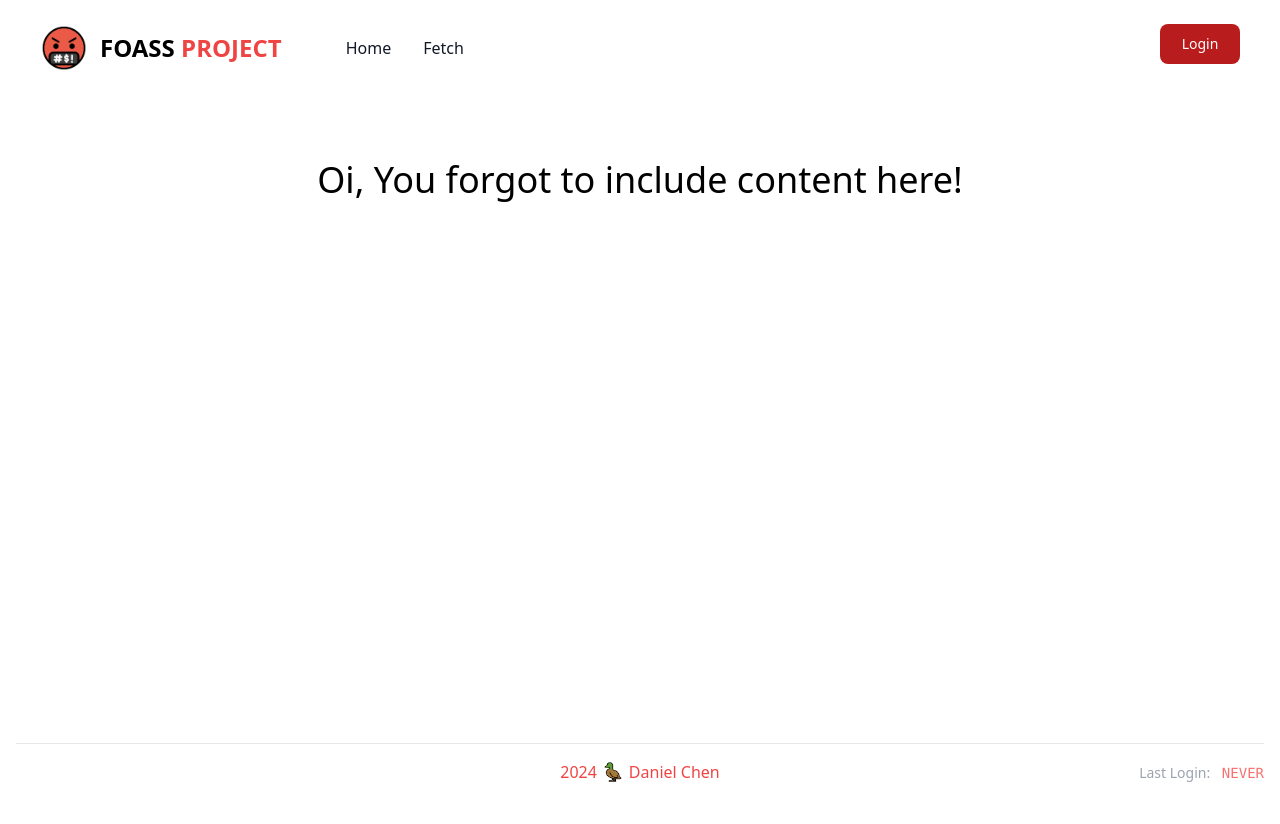
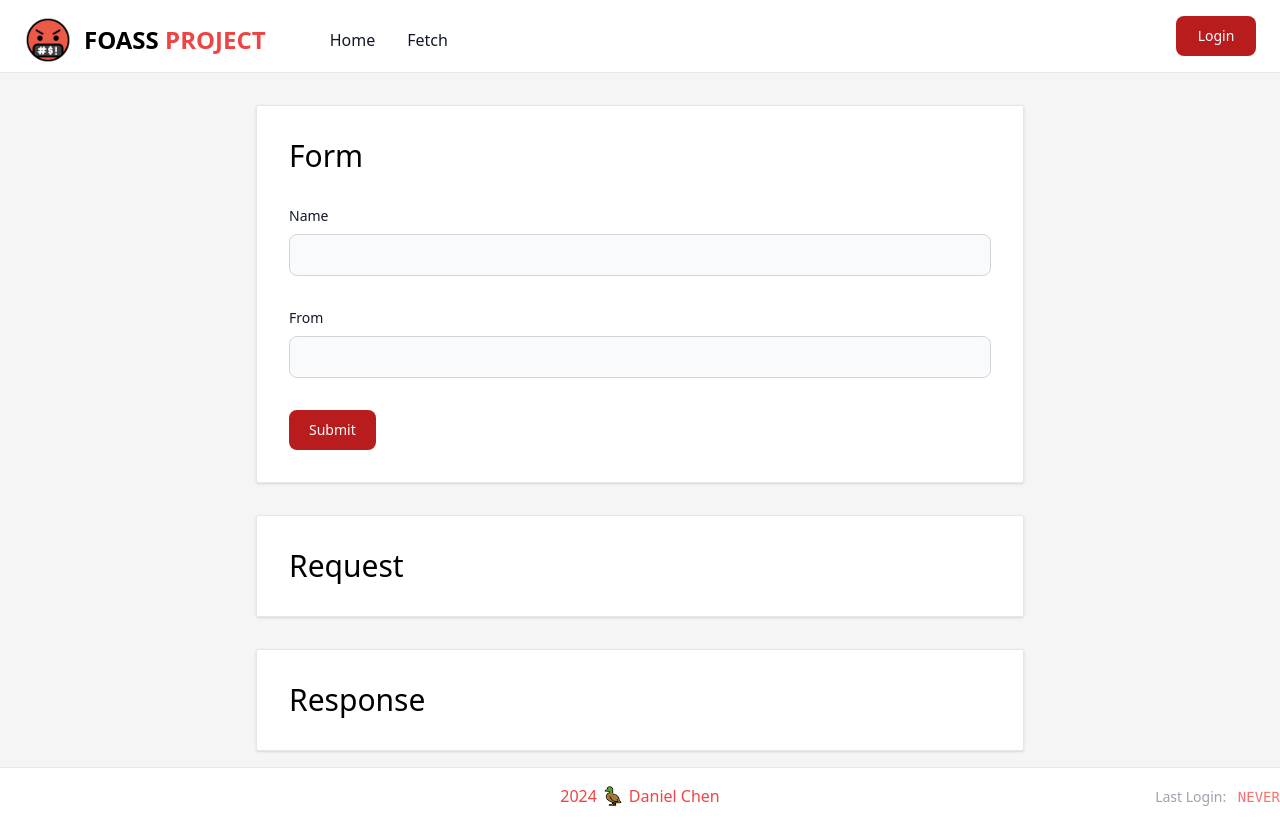
Before and after one commit to TheSuperCoolDuck/foass-project, a Vue app: page /fetch in a window 1280 px wide. Before the commit the page ends 800 px from the top, so only its background shows below. Built offline with nearby package versions, Linux system fonts and the light colour scheme.

Commit message:
basic skeleton layout of fetch page

```diff
--- a/package.json
+++ b/package.json
@@ -17,7 +17,8 @@
     "pinia": "^2.1.7",
     "pinia-plugin-persistedstate": "^4.1.1",
     "vue": "^3.4.29",
-    "vue-router": "^4.3.3"
+    "vue-router": "^4.3.3",
+    "vuelidate": "^0.7.7"
   },
   "devDependencies": {
     "@rushstack/eslint-patch": "^1.8.0",
--- a/src/App.vue
+++ b/src/App.vue
@@ -11,6 +11,7 @@ html,
 body,
 #app {
   height: 100vh;
+  background-color: whitesmoke;
 }
 
 body.isvisible {
--- a/src/components/BaseFooter.vue
+++ b/src/components/BaseFooter.vue
@@ -13,8 +13,8 @@ const lastLogin = computed(() => {
 </script>
 
 <template>
-  <footer class="bg-white dark:bg-gray-900 m-4 flex-none">
-    <hr class="border-gray-200 dark:border-text-700 w-full mx-auto py-2" />
+  <footer class="bg-white dark:bg-gray-900 pb-4 flex-none">
+    <hr class="border-gray-200 dark:border-gray-700 w-full mx-auto py-2" />
     <div class="grid grid-cols-3 content-center">
       <div />
       <div class="mx-auto flex space-x-1">
--- a/src/components/BaseLayout.vue
+++ b/src/components/BaseLayout.vue
@@ -6,7 +6,7 @@ import Footer from '@/components/BaseFooter.vue'
 <template>
   <div class="flex flex-col min-h-full">
     <NavBar />
-    <div class="flex-1">
+    <div class="flex-1 m-4">
       <slot>
         <h1 class="text-4xl mt-16 text-center w-full">Oi, You forgot to include content here!</h1>
       </slot>
--- a/src/components/BaseNavBar.vue
+++ b/src/components/BaseNavBar.vue
@@ -57,16 +57,16 @@ function logoutUser() {
 </script>
 
 <template>
-  <header class="sticky left-0 right-0 top-0 z-10 flex-none mx-4">
+  <header class="sticky left-0 right-0 top-0 z-10 flex-none">
     <nav class="bg-white border-gray-200 dark:bg-gray-900 dark:border-gray-700">
-      <div class="max-w-screen-xl flex flex-wrap items-center justify-between mx-auto p-4">
+      <div class="max-w-screen-xl flex flex-wrap items-center justify-between mx-auto pt-2 px-4">
         <div class="pr-16 flex items-center space-x-1 rtl:space-x-reverse">
           <img :src="ANGRY_EMOJI" alt="Logo" class="h-16 w-16" />
           <span class="self-center text-2xl font-semibold whitespace-nowrap dark:text-white"
             >FOASS <span class="text-red-500">PROJECT</span></span
           >
         </div>
-        <div class="w-full md:block md:w-auto flex-1">
+        <div class="hidden w-full md:block md:w-auto flex-1">
           <ul
             class="flex flex-col font-medium p-4 md:p-0 mt-4 border border-gray-100 rounded-lg bg-gray-50 md:space-x-8 rtl:space-x-reverse md:flex-row md:mt-0 md:border-0 md:bg-white dark:bg-gray-800 md:dark:bg-gray-900 dark:border-gray-700"
           >
@@ -85,6 +85,7 @@ function logoutUser() {
           <Button v-else @click="logoutUser" class="w-20">Logout</Button>
         </div>
       </div>
+      <hr class="border-gray-200 dark:border-text-700 w-full mx-auto" />
     </nav>
   </header>
 </template>
--- /dev/null
+++ b/src/components/Inputs/BaseInput.vue
@@ -0,0 +1,18 @@
+<script setup lang="ts">
+const props = defineProps({
+  label: {
+    type: String,
+    required: false
+  }
+})
+</script>
+
+<template>
+  <div>
+    <label class="block mb-2 text-sm font-medium text-gray-900 dark:text-white">{{ label }}</label>
+    <input
+      type="text"
+      class="bg-gray-50 border border-gray-300 text-gray-900 text-sm rounded-lg focus:ring-red-500 focus:border-red-500 block w-full p-2.5 dark:bg-gray-700 dark:border-gray-600 dark:placeholder-gray-400 dark:text-white dark:focus:ring-red-500 dark:focus:border-red-500"
+    />
+  </div>
+</template>
--- a/src/views/FetchView.vue
+++ b/src/views/FetchView.vue
@@ -1,7 +1,32 @@
 <script setup lang="ts">
+import { ref } from 'vue'
+
 import BaseLayout from '@/components/BaseLayout.vue'
+import BaseInput from '@/components/inputs/BaseInput.vue'
+import BaseButton from '@/components/BaseButton.vue'
 </script>
 
 <template>
-  <BaseLayout> </BaseLayout>
+  <BaseLayout>
+    <div class="mt-4 max-w-[48rem] mx-auto space-y-8">
+      <div
+        class="bg-white border border-gray-200 dark:border-gray-700 p-8 space-y-8 rounded-sm shadow"
+      >
+        <h1 class="text-3xl">Form</h1>
+        <BaseInput label="Name" />
+        <BaseInput label="From" />
+        <BaseButton>Submit</BaseButton>
+      </div>
+      <div
+        class="bg-white border border-gray-200 dark:border-gray-700 p-8 space-y-8 rounded-sm shadow"
+      >
+        <h1 class="text-3xl">Request</h1>
+      </div>
+      <div
+        class="bg-white border border-gray-200 dark:border-gray-700 p-8 space-y-8 rounded-sm shadow"
+      >
+        <h1 class="text-3xl">Response</h1>
+      </div>
+    </div>
+  </BaseLayout>
 </template>
--- a/src/views/ProfileView.vue
+++ b/src/views/ProfileView.vue
@@ -6,10 +6,12 @@ import SUNGLASSES_EMOJI from '@/assets/img/Sunglasses-Emoji.png'
 
 <template>
   <BaseLayout>
-    <div class="text-center w-full mt-8">
-      <img :src="SUNGLASSES_EMOJI" alt="Logo" class="h-64 w-64 rounded-full mx-auto" />
-      <p class="text-5xl mb-2">Daniel Chen</p>
-      <p class="text-xl">da.chen@alfred.org.au</p>
+    <div class="text-center w-full mt-4 max-w-[32rem] mx-auto">
+      <div class="bg-white border border-gray-200 dark:border-gray-700 rounded-sm shadow pb-32">
+        <img :src="SUNGLASSES_EMOJI" alt="Logo" class="h-64 w-64 rounded-full mx-auto" />
+        <p class="text-5xl mb-2">Daniel Chen</p>
+        <p class="text-xl">da.chen@alfred.org.au</p>
+      </div>
     </div>
   </BaseLayout>
 </template>
```
Also changed, not shown: tsconfig.app.json (+1 -8 lines), 1 other file (tests, documents, lock files or other folders).
